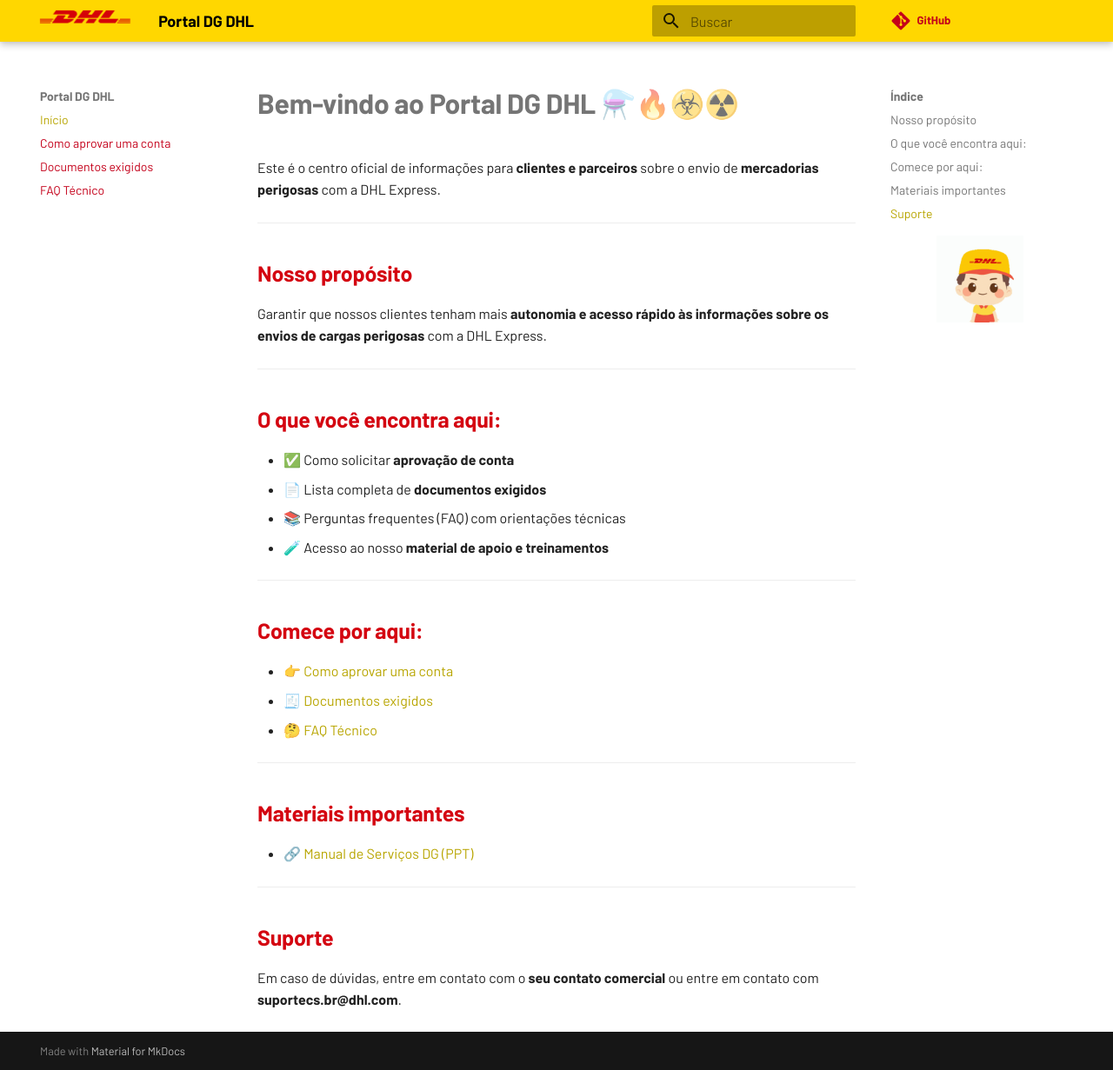
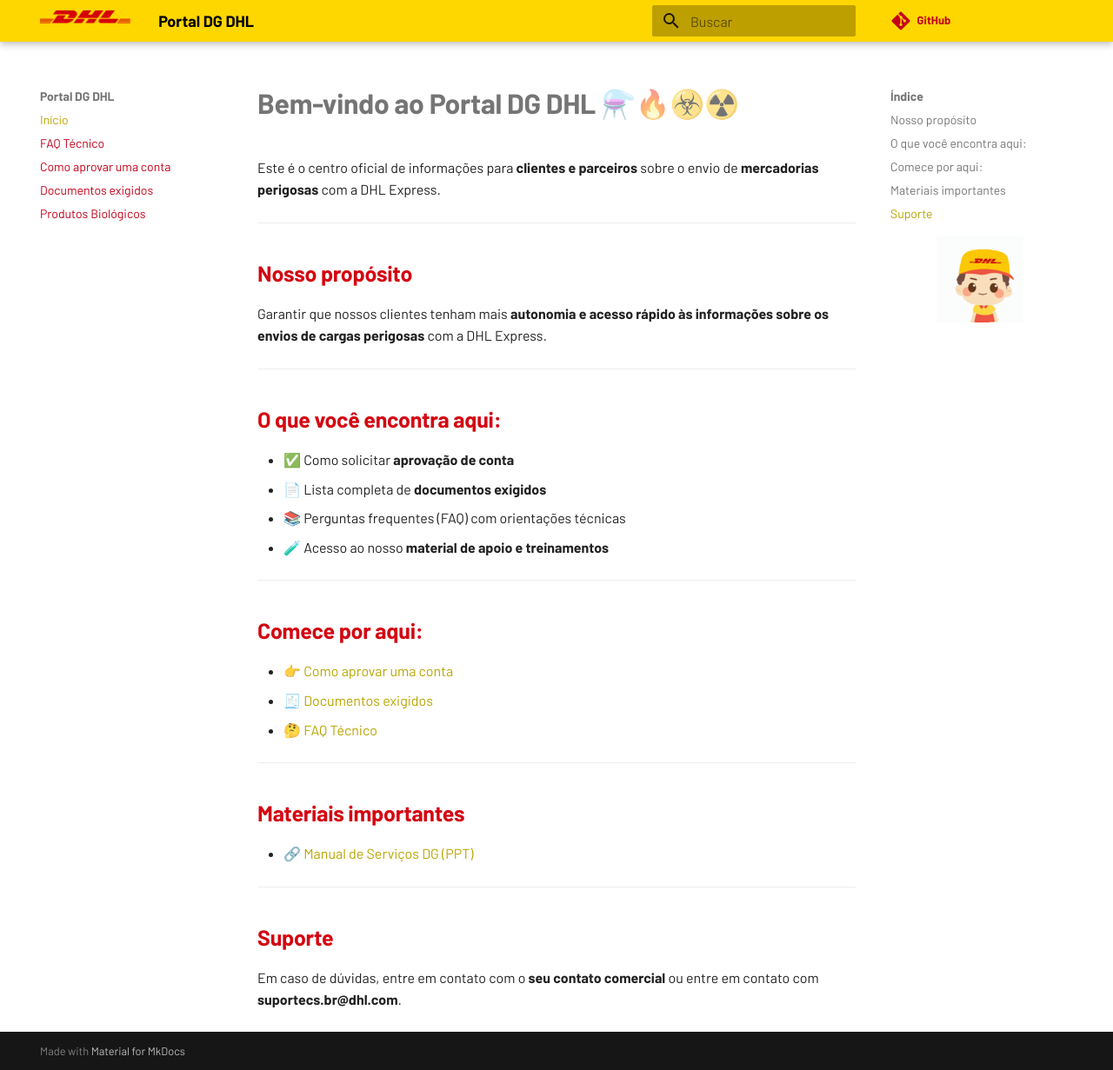
Before and after one commit to portaldangerousgoods/dpdhl, an MkDocs documentation site: the page built from docs/index.md, in a window 1280 px wide and 1231 px high. Shown: the whole window at 87% size. Built offline with MkDocs 1.6.1 and Material for MkDocs 9.7.7, drawn with Linux system fonts in a browser that asks for light colours; comment, search, counter and statistics services are not loaded.

Commit message:
Update mkdocs.yml

```diff
--- a/mkdocs.yml
+++ b/mkdocs.yml
@@ -20,9 +20,10 @@
 
 nav:
   - Início: index.md
+  - FAQ Técnico: faq.md
   - Como aprovar uma conta: aprovacao.md
   - Documentos exigidos: documentos.md
-  - FAQ Técnico: faq.md
+  - Produtos Biológicos: biologicos.md
 
 extra_javascript:
   - extra.js
```
